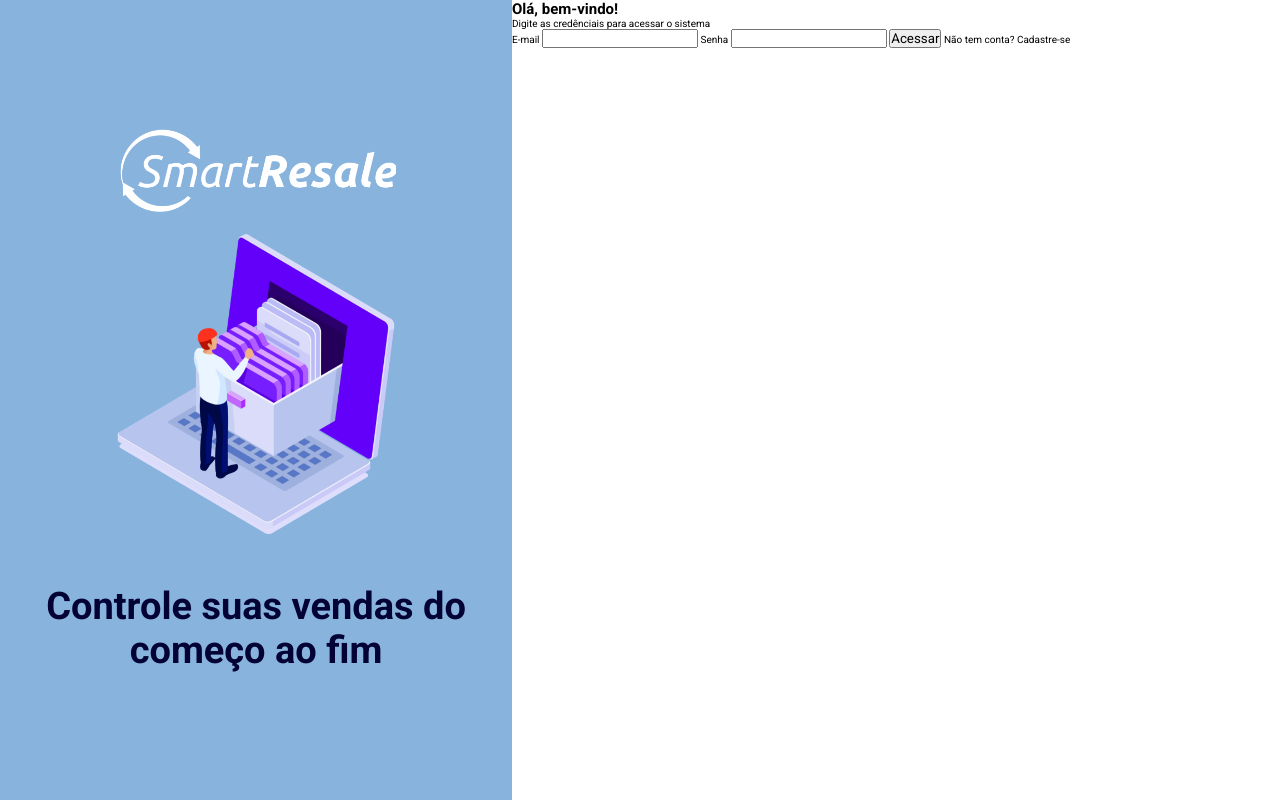
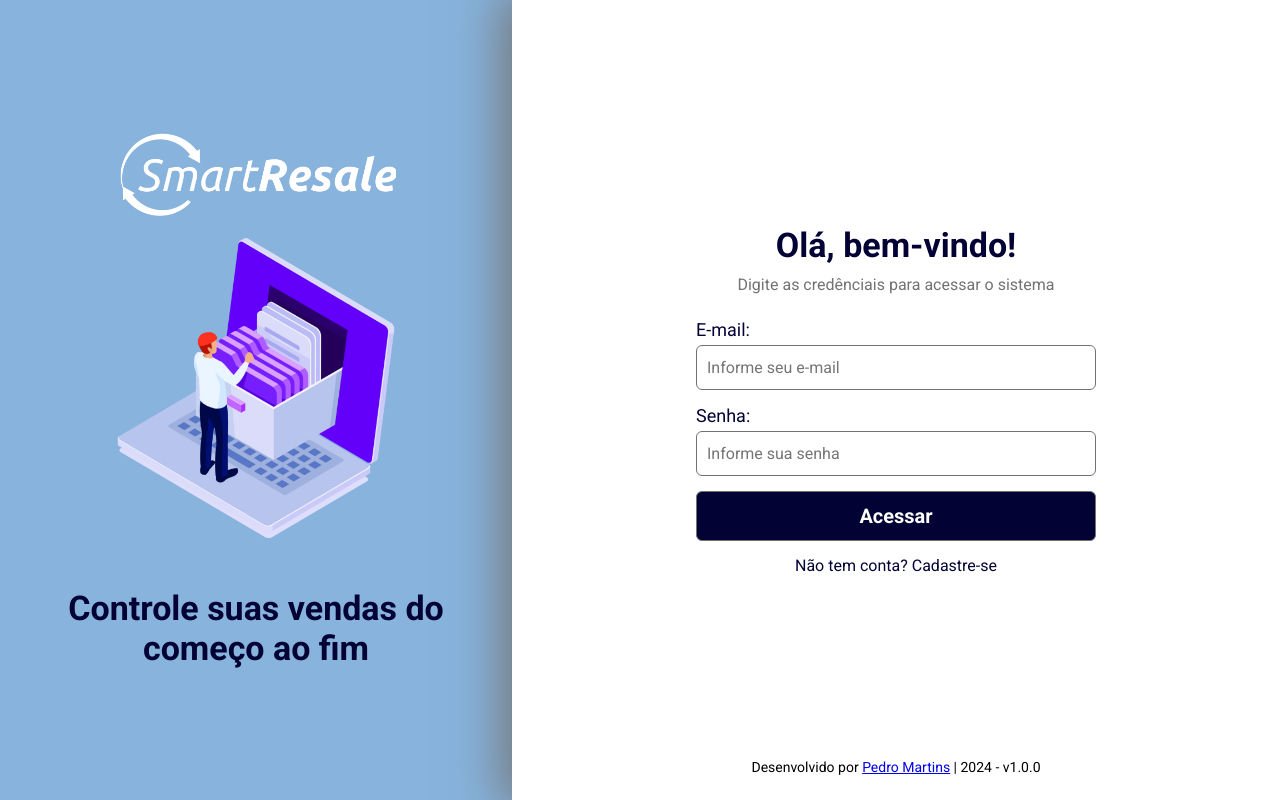
Before and after one commit to phsmartins/SmartResale, a PHP site: page /views/login/login-form.php in a window 1280 px wide. Run offline with PHP 8.4, Linux system fonts and the light colour scheme.

Commit message:
Estilização da tela de login

```diff
--- a/public/style/login.css
+++ b/public/style/login.css
@@ -32,13 +32,107 @@ main {
 
 .welcome__box h1 {
     color: #030234;
-    font-size: 3.8rem;
+    font-size: 3.4rem;
     text-align: center;
 
     max-width: 50rem;
 }
 
 .form__box {
+    position: relative;
+
     width: 60%;
     height: 100vh;
+
+    display: flex;
+    flex-direction: column;
+    align-items: center;
+    justify-content: center;
+
+    box-shadow: #727272 0 0 50px 8px;
 }
+
+.form__box form {
+    display: flex;
+    flex-direction: column;
+
+    width: 40rem;
+}
+
+.form__box form h2 {
+    font-size: 3.4rem;
+    color: #030234;
+    text-align: center;
+}
+
+.form__box form p {
+    font-size: 1.6rem;
+    color: #727272;
+    text-align: center;
+
+    margin: 1rem 0 2.5rem;
+}
+
+.form__box form label {
+    font-size: 1.8rem;
+    color: #030234;
+
+    margin-bottom: .5rem;
+}
+
+.form__box form input {
+    font-size: 1.6rem;
+
+    padding: 1.2rem 1rem;
+    margin-bottom: 1.5rem;
+
+    border-radius: .6rem;
+    border: 1px solid #727272;
+}
+
+.form__box form button {
+    cursor: pointer;
+
+    font-size: 2rem;
+    color: #FFFFFF;
+    font-weight: 700;
+
+    padding: 1.2rem 0;
+
+    border-radius: .6rem;
+    border: 1px solid #727272;
+
+    background-color: #030234;
+
+    transition: .4s;
+}
+
+.form__box form button:hover {
+    opacity: .9;
+}
+
+.form__box form span {
+    cursor: pointer;
+
+    font-size: 1.6rem;
+    text-align: center;
+    color: #030234;
+
+    margin-top: 1.5rem;
+
+    transition: .4s;
+}
+
+.form__box form span:hover {
+    opacity: .8;
+}
+
+.form__box .developed {
+    position: absolute;
+    bottom: 2.5rem;
+
+    width: 100%;
+
+    text-align: center;
+    font-size: 1.4rem;
+}
--- a/views/login/login-form.php
+++ b/views/login/login-form.php
@@ -24,16 +24,20 @@
                 <h2>Olá, bem-vindo!</h2>
                 <p>Digite as credênciais para acessar o sistema</p>
 
-                <label for="email">E-mail</label>
-                <input type="email" name="email" id="email" />
+                <label for="email">E-mail:</label>
+                <input type="email" name="email" id="email" placeholder="Informe seu e-mail" />
 
-                <label for="password">Senha</label>
-                <input type="password" name="password" id="password">
+                <label for="password">Senha:</label>
+                <input type="password" name="password" id="password" placeholder="Informe sua senha" />
 
                 <button type="submit">Acessar</button>
 
-                <a>Não tem conta? Cadastre-se</a>
+                <span>Não tem conta? Cadastre-se</span>
             </form>
+
+            <div class="developed">
+                <p>Desenvolvido por <a href="https://github.com/phsmartins">Pedro Martins</a> | 2024 - v1.0.0</p>
+            </div>
         </div>
     </main>
 
```
